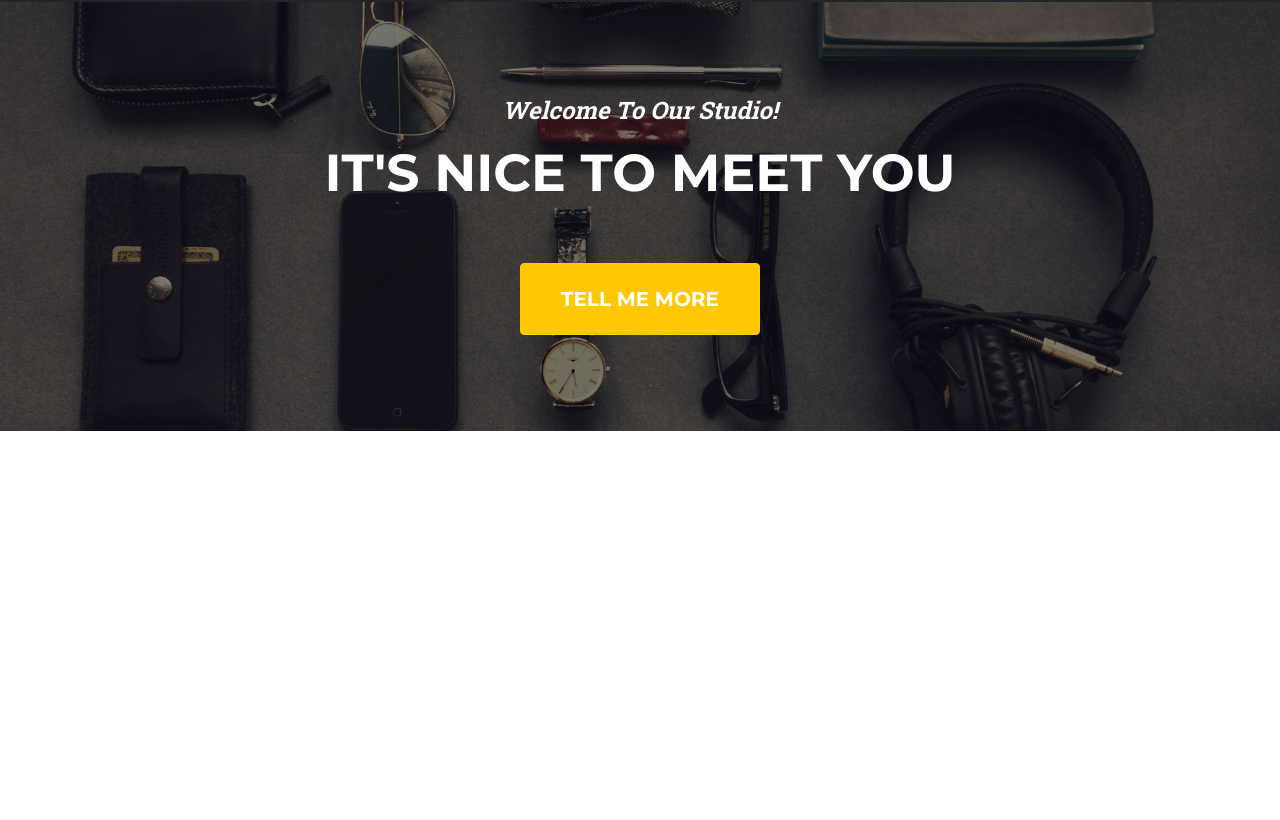
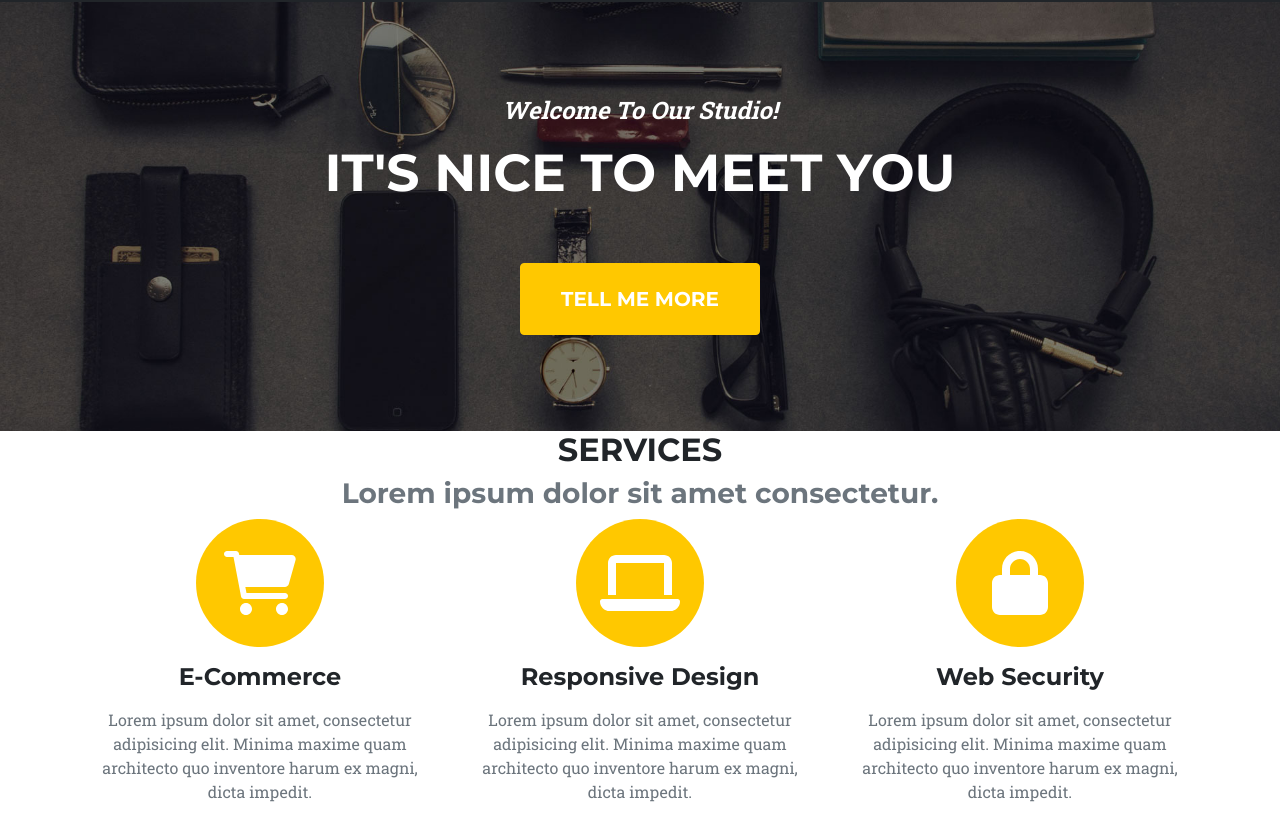
Before and after one commit to MaciejMogilewski/bootstrapTemplate, a website: page index.html in a window 1280 px wide. Shown: the part 70-890 px from the top of the page. Before the commit the page ends 800 px from the top, so only its background shows below. Drawn offline with Linux system fonts and the light colour scheme.

Commit message:
Creates and stylizes first section page

```diff
--- a/index.html
+++ b/index.html
@@ -6,8 +6,8 @@
           content="width=device-width, user-scalable=no, initial-scale=1.0, maximum-scale=1.0, minimum-scale=1.0">
     <meta http-equiv="X-UA-Compatible" content="ie=edge">
 
-    <link href="https://fonts.googleapis.com/css?family=Montserrat:400,700" rel="stylesheet" type="text/css" />
-    <link href="https://fonts.googleapis.com/css?family=Roboto+Slab:400,100,300,700" rel="stylesheet" type="text/css" />
+    <link href="https://fonts.googleapis.com/css?family=Montserrat:400,700" rel="stylesheet" type="text/css"/>
+    <link href="https://fonts.googleapis.com/css?family=Roboto+Slab:400,100,300,700" rel="stylesheet" type="text/css"/>
     <script src="https://use.fontawesome.com/releases/v6.1.0/js/all.js" crossorigin="anonymous"></script>
     <link rel="stylesheet" href="./src/styles/style.css">
     <script src="./src/scripts/bootstrap.bundle.min.js" async defer></script>
@@ -20,7 +20,8 @@
         <a class="navbar-brand" href="#">
             <img src="./src/img/navbar-logo.svg" alt="logo">
         </a>
-        <button class="navbar-toggler" type="button" data-bs-toggle="collapse" data-bs-target="#navbarSupportedContent" aria-controls="navbarSupportedContent" aria-expanded="false" aria-label="Toggle navigation">
+        <button class="navbar-toggler" type="button" data-bs-toggle="collapse" data-bs-target="#navbarSupportedContent"
+                aria-controls="navbarSupportedContent" aria-expanded="false" aria-label="Toggle navigation">
             Menu <i class="fas fa-bars ms-1"></i>
         </button>
         <div class="collapse navbar-collapse" id="navbarSupportedContent">
@@ -47,7 +48,45 @@
     </div>
 </header>
 
-
+<section class="section" id="services">
+    <div class="container">
+        <div class="row">
+            <div class="col text-center">
+                <h2 class="heading text-uppercase">Services</h2>
+                <h3 class="subheading text-muted">Lorem ipsum dolor sit amet consectetur.</h3>
+            </div>
+        </div>
+        <div class="row text-center">
+            <div class="col-md-4">
+                        <span class="fa-stack fa-4x">
+                            <i class="fas fa-circle fa-stack-2x text-primary"></i>
+                            <i class="fas fa-shopping-cart fa-stack-1x fa-inverse"></i>
+                        </span>
+                <h4 class="my-3">E-Commerce</h4>
+                <p class="text-muted">Lorem ipsum dolor sit amet, consectetur adipisicing elit. Minima maxime quam
+                    architecto quo inventore harum ex magni, dicta impedit.</p>
+            </div>
+            <div class="col-md-4">
+                        <span class="fa-stack fa-4x">
+                            <i class="fas fa-circle fa-stack-2x text-primary"></i>
+                            <i class="fas fa-laptop fa-stack-1x fa-inverse"></i>
+                        </span>
+                <h4 class="my-3">Responsive Design</h4>
+                <p class="text-muted">Lorem ipsum dolor sit amet, consectetur adipisicing elit. Minima maxime quam
+                    architecto quo inventore harum ex magni, dicta impedit.</p>
+            </div>
+            <div class="col-md-4">
+                        <span class="fa-stack fa-4x">
+                            <i class="fas fa-circle fa-stack-2x text-primary"></i>
+                            <i class="fas fa-lock fa-stack-1x fa-inverse"></i>
+                        </span>
+                <h4 class="my-3">Web Security</h4>
+                <p class="text-muted">Lorem ipsum dolor sit amet, consectetur adipisicing elit. Minima maxime quam
+                    architecto quo inventore harum ex magni, dicta impedit.</p>
+            </div>
+        </div>
+    </div>
+</section>
 
 </body>
 </html>
```
